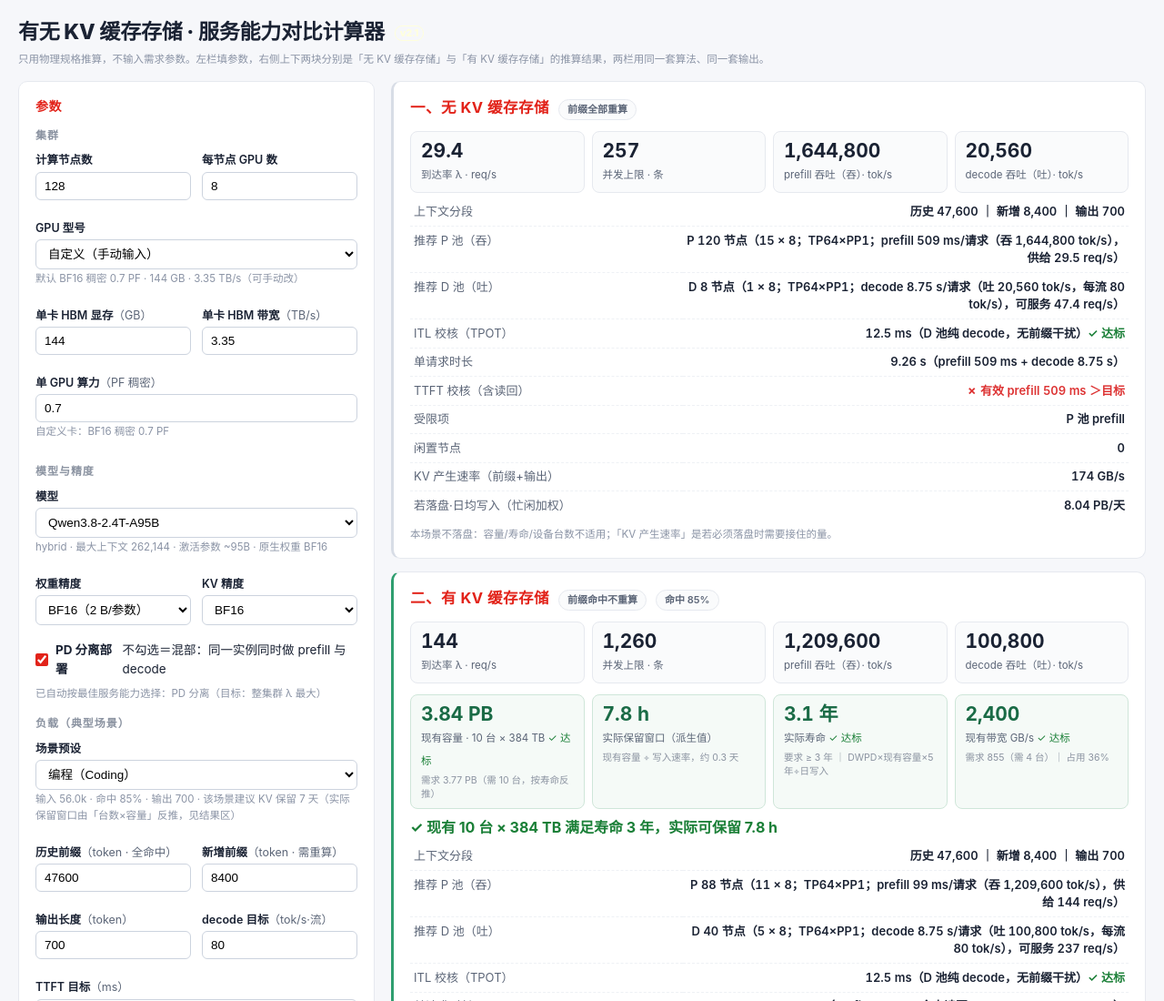
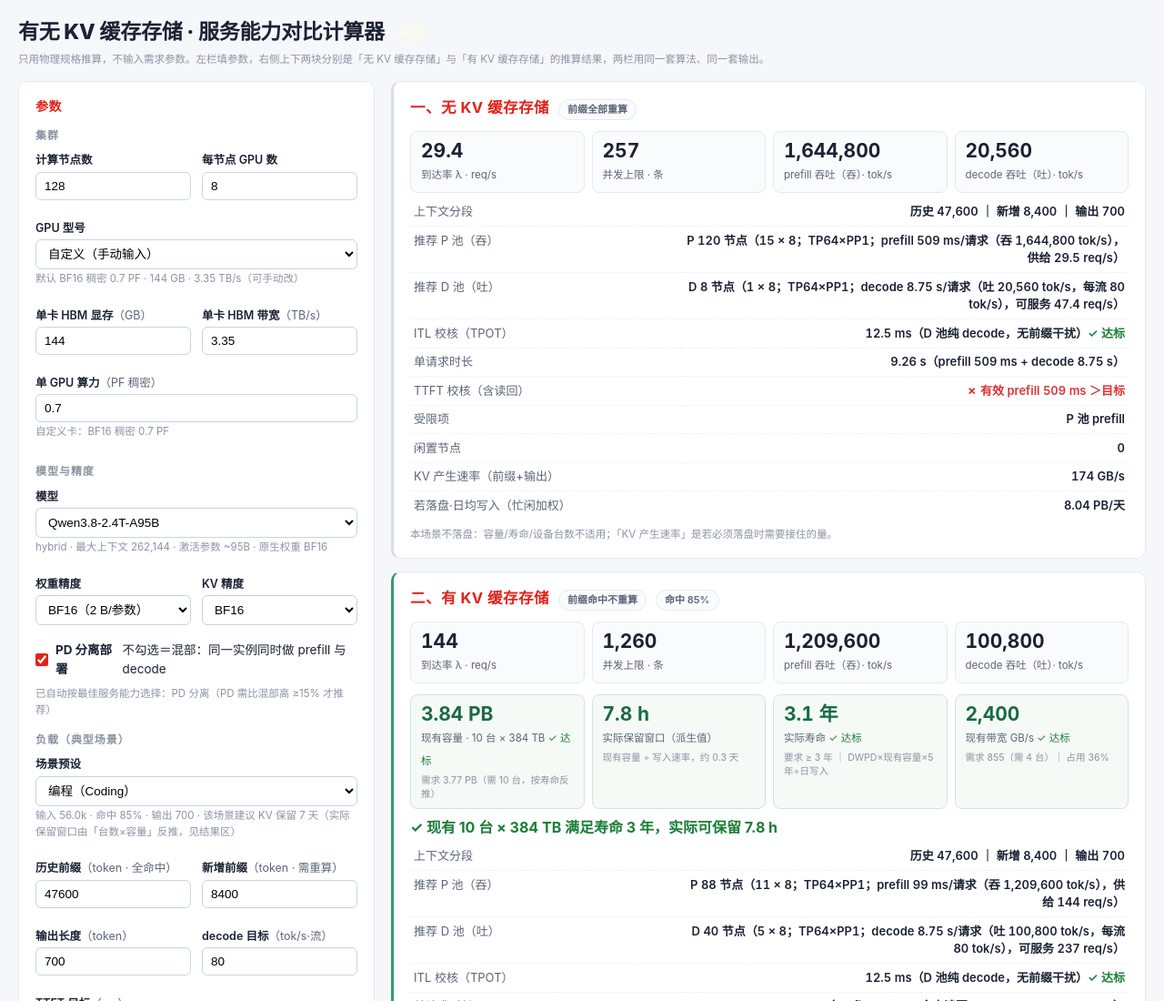
Before and after one commit to fred-chen/kv-ratio-calculator, a plain HTML site: page offload.html in a window 1280 px wide. Shown: the top 1100 px of the page at 91% size. Drawn offline with Linux system fonts and the light colour scheme.

Commit message:
offload.html：干扰系数改为部分重叠(0.2)，PD 需领先 15% 才推荐

```diff
--- a/offload.html
+++ b/offload.html
@@ -447,7 +447,7 @@ function evalMixed(b,sc,withStore){
     if(!(lam>0)) continue;
     const lamRaw=lam;                                              // 不承诺 ITL 时的吞吐上限
     const totalCompute=used*g*pf*MFU*1e15, prefillSec=flEff*fac;
-    const lamSlo=prefillSec>0?totalCompute*SLO_TOL/prefillSec:Infinity;
+    const lamSlo=prefillSec>0?totalCompute*(SLO_TOL/SLO_ALPHA)/prefillSec:Infinity;   // duty ≤ 50%
     if(lamSlo<lam){ lam=lamSlo; bnd="SLO（ITL 抖动）"; }
     const cand={s,k,used,g:g0,fac,lam,lamRaw,bnd,ttftMs,perSt,streams,perMem,perBw,idle:nodes-used,
                 capAll:Math.max(1,Math.floor(lam*dwell)), util:lam*(flEff*fac+decFL)/(used*g*pf*MFU*1e15)};
@@ -615,7 +615,8 @@ function compare(A,B,note){
 /* ---------- 主流程 ---------- */
 let LAST_A=null, LAST_B=null, PD_AUTO=true, PD_MANUAL=false, LAST_SIG="";
 const SLO_TOL=0.10;   // 允许混部单流速度比目标低 10%（≥72 tok/s），由 decode 目标隐含，不新增输入
-const SLO_ALPHA=1.0;  // 前缀算力占比 duty 与 decode 可用算力 (1-duty) 自洽：decode 速度 = tps×(1-duty)
+const SLO_ALPHA=0.2;  // prefill 与 decode 可部分重叠：速度损失 ≈ 20% × 前缀算力占比（不是全串行）
+const PD_EDGE=1.15;   // PD 需明显更优（容量 ≥ +15%）才推荐，否则选更易运维的混部
 function recalc(){
   const b0=readBase();
   const devsIn=Math.max(0,Math.round(+$("devs").value||0)), bwdev=Math.max(0,+$("bwdev").value||0);
@@ -632,7 +633,7 @@ function recalc(){
       const A=pd?evalScene(bb,{store:false,devBW:0,devIOPS:0,blk},false):evalMixed(bb,{store:false,devBW:0,devIOPS:0,blk},false);
       return A&&A.ok?A.lam:0;
     };
-    const want=score(true)>=score(false);                        // 平手取 PD
+    const want=score(true)>=score(false)*PD_EDGE;                 // PD 需领先 ≥15% 才推荐
     if($("pd").checked!==want){ PD_SILENT=true; $("pd").checked=want; PD_SILENT=false; }
   }
   const b=Object.assign({},b0,{pd:!!$("pd").checked});
@@ -641,7 +642,7 @@ function recalc(){
   $("whint").textContent="24h 负荷系数 w = "+(100*b.w).toFixed(1)+"%（影响日均写入、寿命与磨损保底容量）";
   $("devhint").textContent="总带宽 = "+fmt(bwdev*devsIn)+" GB/s";
 
-  $("pdhint").textContent=PD_MANUAL?("手动选择："+(b.pd?"PD 分离":"混部")+"（改任一参数后会重新自动择优；目标：整集群服务能力最大）"):("已自动按最佳服务能力选择："+(b.pd?"PD 分离":"混部")+"（目标：整集群 λ 最大）");
+  $("pdhint").textContent=PD_MANUAL?("手动选择："+(b.pd?"PD 分离":"混部")+"（改任一参数后会重新自动择优；目标：整集群服务能力最大）"):("已自动按最佳服务能力选择："+(b.pd?"PD 分离":"混部")+"（PD 需比混部高 ≥15% 才推荐）");
   let note="";
   if(b.use<=0) note="历史前缀为 0：没有可命中的前缀，B 与 A 相同。";
   else if(tot<=0) note="没有可用设备带宽：命中前缀读不回来，B 与 A 相同（收益 0）。";
```
Also changed, not shown: offload/index.html (+5 -4 lines).
